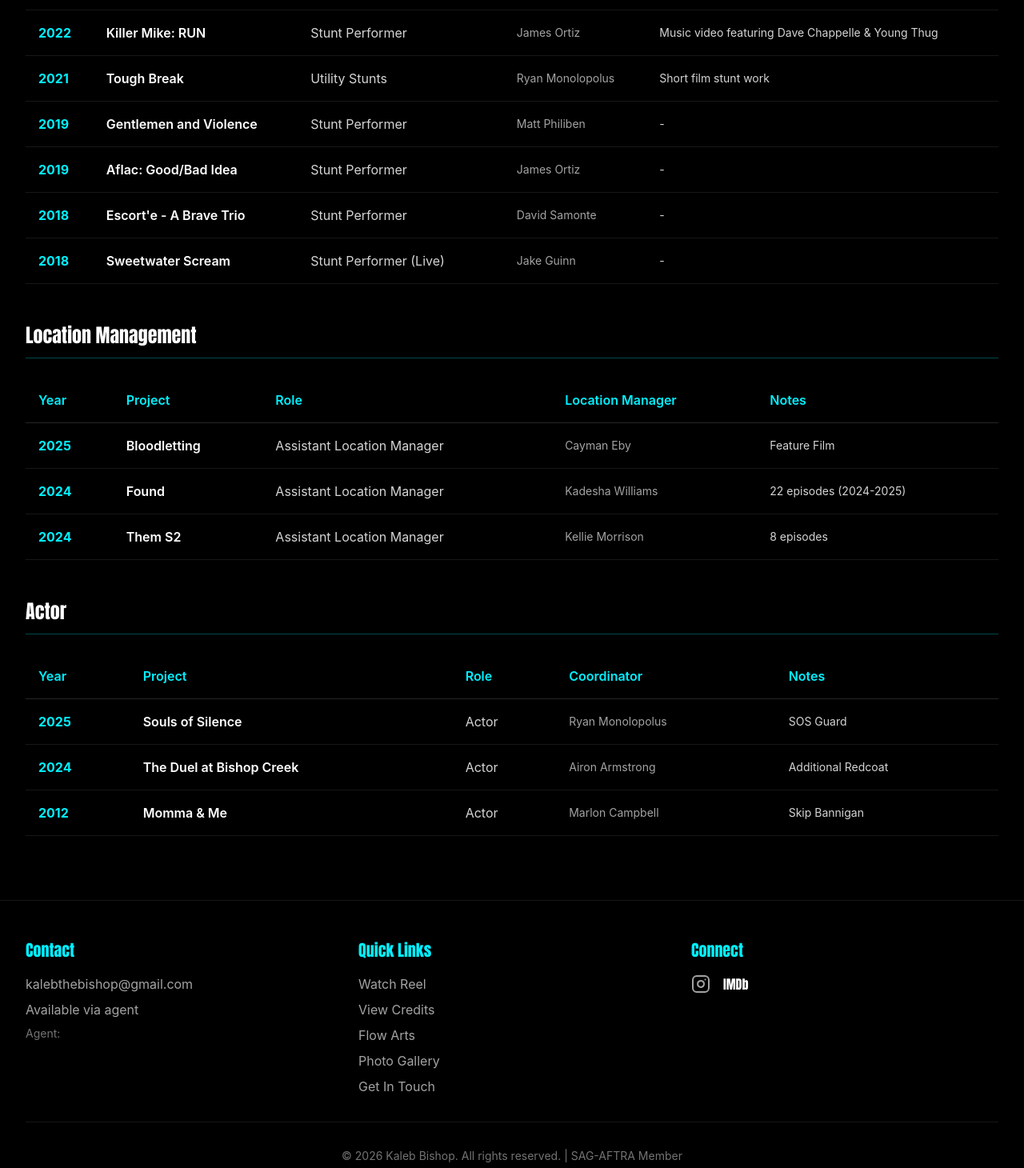
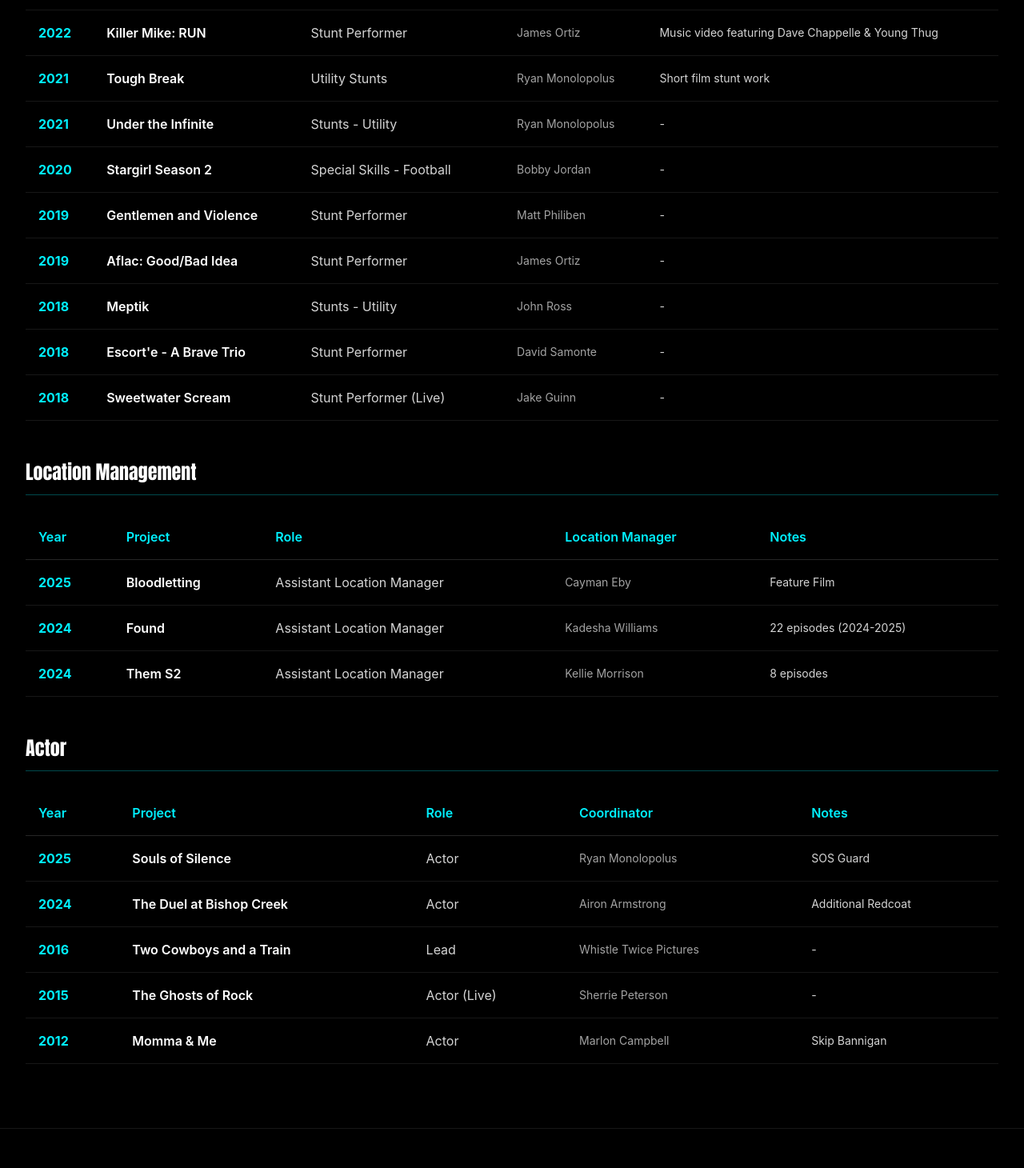
Before and after one commit to rabsauce/Kaleb-Bishop, a Next.js app: page /credits in a window 1280 px wide. Shown: the part 1220-2680 px from the top of the page at 80% size. Built offline with nearby package versions, Linux system fonts and the light colour scheme.

Commit message:
Fix actor credits filter to include 'Lead' and 'Actor (Live)' roles

```diff
--- a/components/CreditsTable.tsx
+++ b/components/CreditsTable.tsx
@@ -37,7 +37,7 @@ export default function CreditsTable({ credits }: { credits: Credit[] }) {
   const allCredits = filteredCredits
 
   // Group credits by category
-  const stuntRoles = ['Stunt Performer', 'Stunt Double', 'Stunt Coordinator', 'Stunt Driver', 'Specialty Stunt', 'Stunt Previs', 'Utility Stunts']
+  const stuntRoles = ['Stunt Performer', 'Stunt Double', 'Stunt Coordinator', 'Stunt Driver', 'Specialty Stunt', 'Stunt Previs', 'Utility Stunts', 'Stunts - Utility', 'Special Skills']
   const stuntsCredits = allCredits.filter((c) => {
     const role = c.role as string
     return stuntRoles.some((sr) => role.startsWith(sr) || role.includes(sr))
@@ -46,7 +46,10 @@ export default function CreditsTable({ credits }: { credits: Credit[] }) {
     const role = c.role as string
     return role === 'Location Management' || role === 'Location Manager' || role === 'Assistant Location Manager'
   })
-  const actorCredits = allCredits.filter((c) => c.role === 'Actor')
+  const actorCredits = allCredits.filter((c) => {
+    const role = c.role as string
+    return role === 'Actor' || role.startsWith('Actor') || role === 'Lead'
+  })
 
   return (
     <div className="w-full">
```
